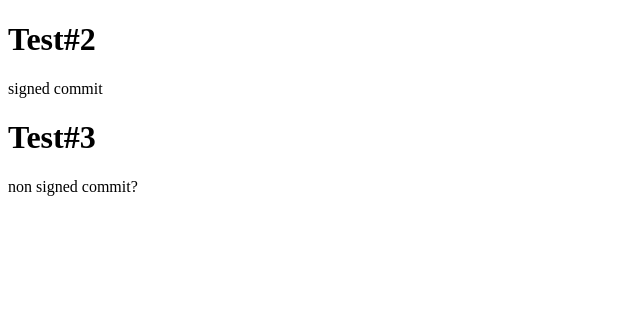
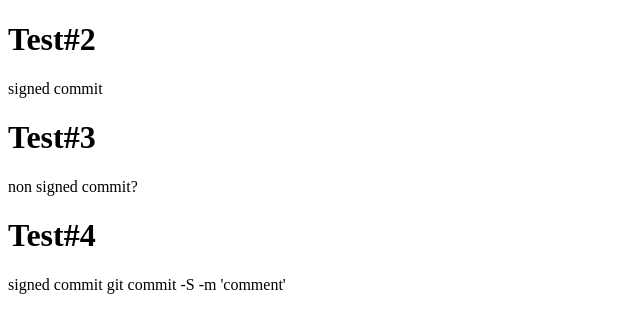
Before and after one commit to frklan/test, a plain HTML site: page index.html in a window 1280 px wide. Shown: the whole page, without its empty margins (0-640 px from the left). Drawn offline with Linux system fonts and the light colour scheme.

Commit message:
more signed commits

```diff
--- a/index.html
+++ b/index.html
@@ -17,6 +17,9 @@
   <h1>Test#3</h1>
   non signed commit?
 
+  <h1>Test#4</h1>
+  signed commit
+  git commit -S -m 'comment'
 
 </body>
 
```
